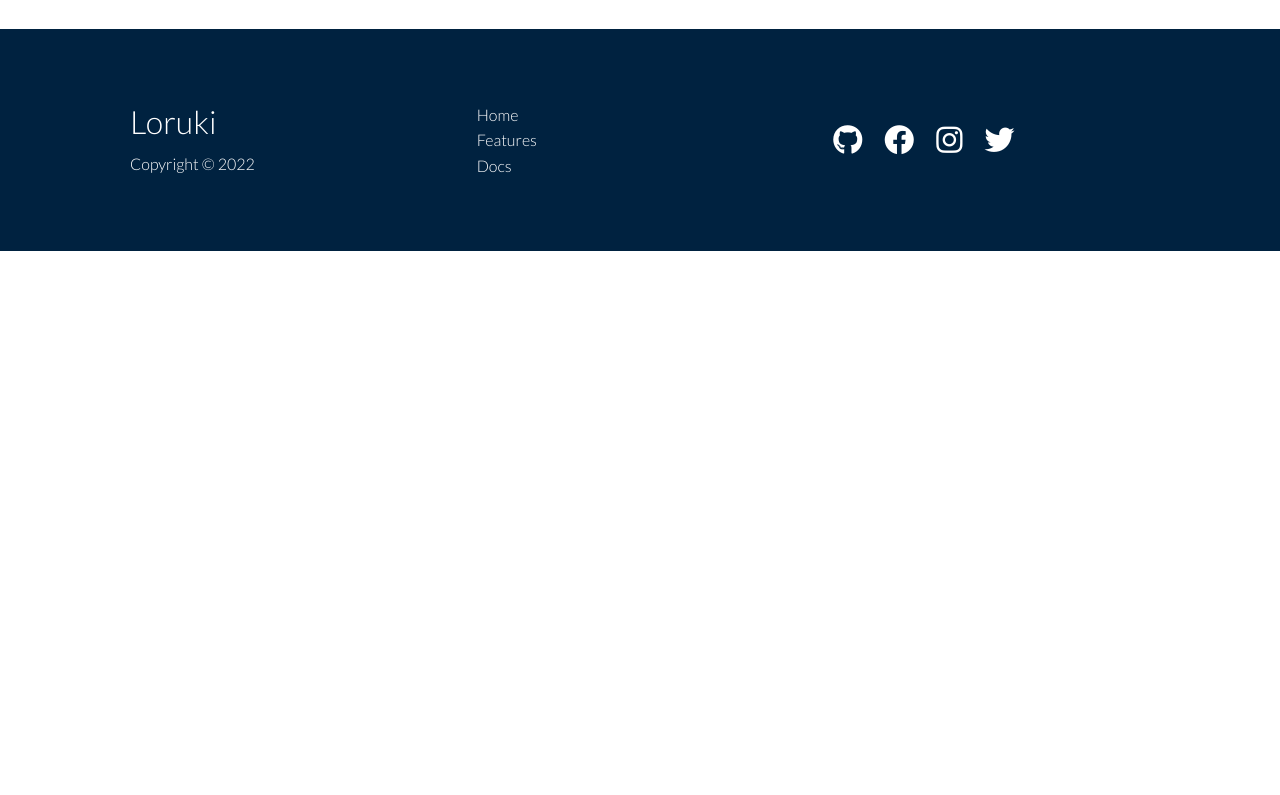
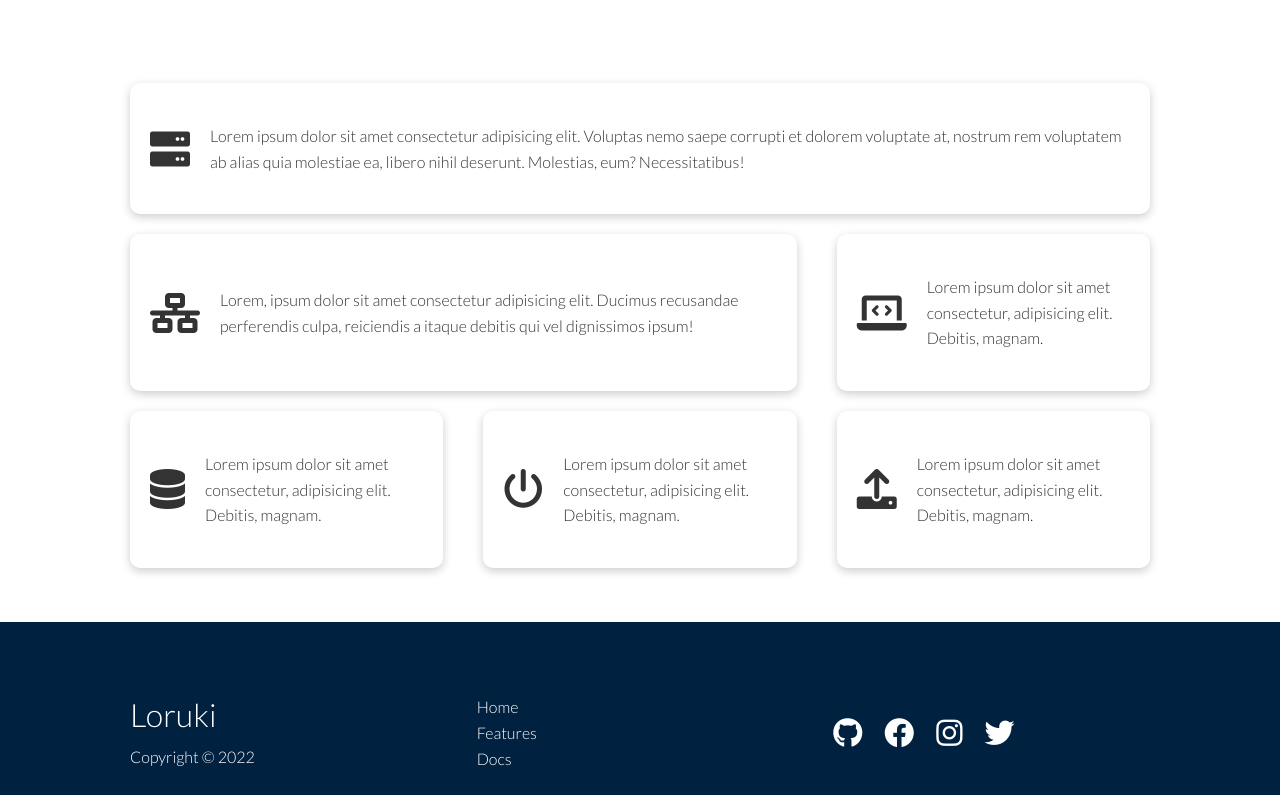
Before and after one commit to AhmedSaladin/Loruki, a plain HTML site: page features.html in a window 1280 px wide. Shown: the part 669-1464 px from the top of the page. Before the commit the page ends 920 px from the top, so only its background shows below. Drawn offline with Linux system fonts and the light colour scheme.

Commit message:
Finishing feature page

```diff
--- a/css/style.css
+++ b/css/style.css
@@ -264,12 +264,28 @@ img {
 }
 
 /* Features */
-.features-head img{
+.features-head img {
   width: 200px;
   justify-self: flex-end;
 }
 
-.features-sub  img{
+.features-sub img {
   width: 300px;
   justify-self: flex-end;
 }
+
+.features-main .card > i {
+  margin-right: 2rem;
+}
+
+.features-main .grid {
+  padding: 3rem;
+}
+
+.features-main .grid > *:first-child {
+  grid-column: 1 / span 3;
+}
+
+.features-main .grid > *:nth-child(2) {
+  grid-column: 1 / span 2;
+}
--- a/features.html
+++ b/features.html
@@ -59,6 +59,56 @@
       </div>
     </section>
 
+    <main class="features-main mY-2">
+      <div class="container grid grid-3">
+        <div class="card flex">
+          <i class="fas fa-server fa-4x"></i>
+          <p class="t-16">
+            Lorem ipsum dolor sit amet consectetur adipisicing elit. Voluptas
+            nemo saepe corrupti et dolorem voluptate at, nostrum rem voluptatem
+            ab alias quia molestiae ea, libero nihil deserunt. Molestias, eum?
+            Necessitatibus!
+          </p>
+        </div>
+        <div class="card flex">
+          <i class="fas fa-network-wired fa-4x"></i>
+          <p class="t-16">
+            Lorem, ipsum dolor sit amet consectetur adipisicing elit. Ducimus
+            recusandae perferendis culpa, reiciendis a itaque debitis qui vel
+            dignissimos ipsum!
+          </p>
+        </div>
+        <div class="card flex">
+          <i class="fas fa-laptop-code fa-4x"></i>
+          <p class="t-16">
+            Lorem ipsum dolor sit amet consectetur, adipisicing elit. Debitis,
+            magnam.
+          </p>
+        </div>
+        <div class="card flex">
+          <i class="fas fa-database fa-4x"></i>
+          <p class="t-16">
+            Lorem ipsum dolor sit amet consectetur, adipisicing elit. Debitis,
+            magnam.
+          </p>
+        </div>
+        <div class="card flex">
+          <i class="fas fa-power-off fa-4x"></i>
+          <p class="t-16">
+            Lorem ipsum dolor sit amet consectetur, adipisicing elit. Debitis,
+            magnam.
+          </p>
+        </div>
+        <div class="card flex">
+          <i class="fas fa-upload fa-4x"></i>
+          <p class="t-16">
+            Lorem ipsum dolor sit amet consectetur, adipisicing elit. Debitis,
+            magnam.
+          </p>
+        </div>
+      </div>
+    </main>
+
     <!-- Footer -->
     <footer class="footer bg-dark pY-5">
       <div class="container grid grid-3">
```
